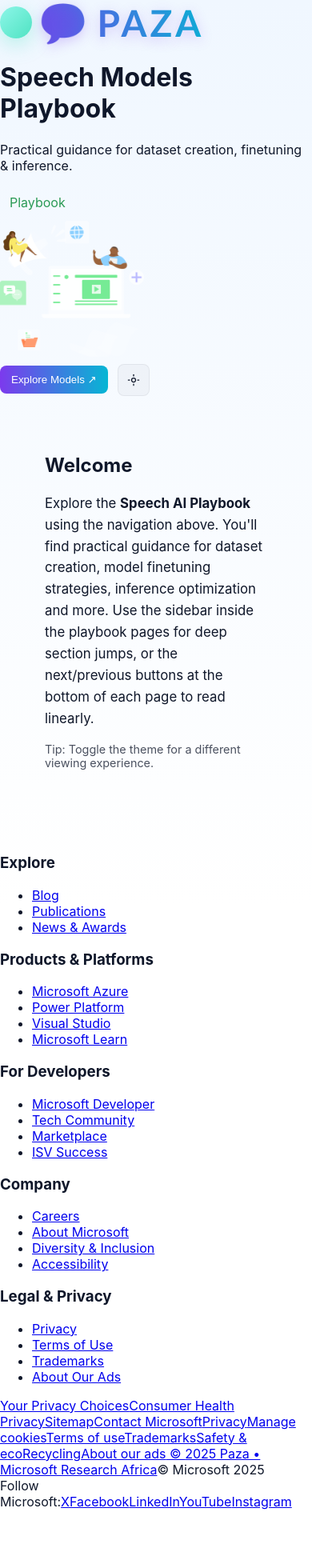
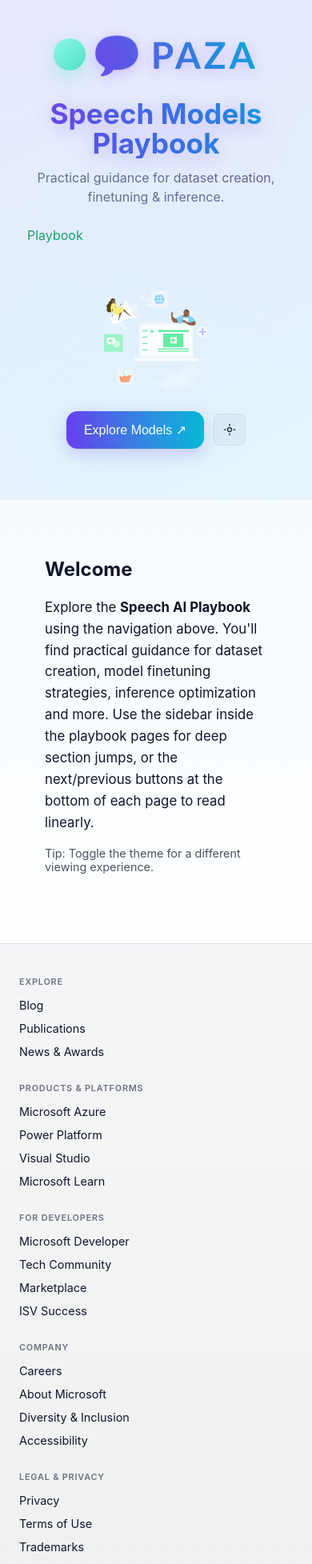
Before and after one commit to microsoft/Vibhasha, a React (Vite) app: page / in a window 390 px wide. Shown: the top 1955 px of the page at 80% size. Before the commit the page ends 1887 px from the top, so only its background shows below. Built offline with nearby package versions, Linux system fonts and the light colour scheme.

Commit message:
update styles

```diff
--- a/styles.css
+++ b/styles.css
@@ -54,7 +54,47 @@
 .chip, .star, .modal-close, .btn-clear, .theme-toggle{ cursor:pointer }
 .chip[disabled], .star[disabled], .modal-close[disabled], .btn-clear[disabled], .theme-toggle[disabled]{ cursor:not-allowed }
 
-.app-footer{ padding:16px; text-align:center; border-top:1px solid rgba(16,24,40,0.02); color:var(--muted) }
+/* Legacy footer placeholder (replaced by .site-footer) */
+.app-footer{ display:none }
+
+/* New global site footer */
+.site-footer{ background:linear-gradient(180deg, rgba(16,24,40,0.04), rgba(16,24,40,0.08)); padding:48px clamp(24px,4vw,60px) 36px; color:var(--text); margin-top:auto; font-size:.9rem; border-top:1px solid rgba(16,24,40,0.08); }
+body.dark .site-footer{ background:linear-gradient(180deg,#071736,#041022); border-top:1px solid rgba(255,255,255,0.08); }
+.site-footer-inner{ max-width:1320px; margin:0 auto; display:flex; flex-direction:column; gap:42px; }
+.site-footer-grid{ display:grid; grid-template-columns: repeat(auto-fit,minmax(180px,1fr)); gap:32px 40px; }
+.site-footer-group{ min-width:160px; }
+.site-footer-heading{ margin:0 0 12px; font-size:.75rem; text-transform:uppercase; letter-spacing:.8px; font-weight:600; color:var(--muted); }
+.site-footer-links{ list-style:none; padding:0; margin:0; display:flex; flex-direction:column; gap:8px; }
+.site-footer-links a{ color:var(--text); text-decoration:none; position:relative; display:inline-block; padding:2px 0; }
+.site-footer-links a:after{ content:''; position:absolute; left:0; bottom:0; width:0; height:2px; background:linear-gradient(90deg,var(--accent),var(--accent2)); transition: width 220ms cubic-bezier(.2,.9,.3,1); border-radius:2px; }
+.site-footer-links a:hover:after, .site-footer-links a:focus:after{ width:100%; }
+body.dark .site-footer-links a{ color:var(--text); }
+.site-footer-bottom{ display:flex; justify-content:space-between; align-items:center; flex-wrap:wrap; gap:20px; border-top:1px solid rgba(16,24,40,0.08); padding-top:20px; }
+body.dark .site-footer-bottom{ border-top:1px solid rgba(255,255,255,0.12); }
+.site-footer-social{ display:flex; gap:14px; align-items:center; flex-wrap:wrap; }
+.site-footer-social-label{ font-weight:600; font-size:.7rem; letter-spacing:.6px; color:var(--muted); margin-right:4px; flex:0 0 auto; }
+.site-footer-social-link{ padding:8px 12px; border-radius:8px; background:rgba(124,58,237,0.08); color:var(--accent); text-decoration:none; font-size:.75rem; font-weight:600; letter-spacing:.5px; box-shadow:0 4px 12px rgba(124,58,237,0.15); transition: background 160ms, transform 160ms; }
+.site-footer-social-link:hover{ background:linear-gradient(90deg,var(--accent),var(--accent2)); color:#fff; transform:translateY(-3px); }
+body.dark .site-footer-social-link{ background:rgba(255,255,255,0.08); color:var(--text); box-shadow:0 4px 14px rgba(0,0,0,0.6); }
+body.dark .site-footer-social-link:hover{ background:linear-gradient(90deg,var(--accent),var(--accent2)); color:#041424; }
+.site-footer-meta{ color:var(--muted); font-size:.7rem; }
+@media (max-width:640px){
+  .site-footer{ padding:40px 24px 32px; }
+  .site-footer-grid{ gap:28px 30px; }
+  .site-footer-heading{ font-size:.68rem; }
+  .site-footer-bottom{ flex-direction:column; align-items:flex-start; }
+}
+/* Single-row legal links */
+.site-footer-legal{ display:flex; flex-wrap:wrap; gap:12px; align-items:center; font-size:.65rem; border-top:1px solid rgba(16,24,40,0.08); padding:18px 0 4px; margin-top:4px; }
+body.dark .site-footer-legal{ border-top:1px solid rgba(255,255,255,0.12); }
+.site-footer-legal a{ color:var(--muted); text-decoration:none; position:relative; padding:4px 6px; border-radius:6px; transition: background 160ms, color 160ms; }
+.site-footer-legal a:hover, .site-footer-legal a:focus{ color:var(--text); background:rgba(124,58,237,0.08); }
+body.dark .site-footer-legal a:hover, body.dark .site-footer-legal a:focus{ background:rgba(255,255,255,0.08); }
+.legal-copyright{ color:var(--muted); padding:4px 6px; }
+@media (max-width:780px){
+  .site-footer-legal{ font-size:.6rem; gap:8px; }
+  .site-footer-legal a{ padding:3px 5px; }
+}
 
 
 
@@ -155,6 +195,41 @@
 
 /* Color variants extracted from screenshot approximate */
 .feature-card.playbook{ background:#8FF0AC; background:linear-gradient(180deg,#99F2B3,#78EB97); }
+
+/* New full-width home header */
+.home-header{ width:100%; display:flex; justify-content:space-between; align-items:center; padding:60px clamp(28px,4vw,60px); box-sizing:border-box; gap:48px; background:linear-gradient(135deg, rgba(124,58,237,0.08), rgba(6,182,212,0.08)); position:relative; overflow:hidden; }
+.home-header:after{ content:""; position:absolute; inset:0; background:radial-gradient(circle at 85% 30%, rgba(124,58,237,0.25), transparent 60%), radial-gradient(circle at 15% 70%, rgba(6,182,212,0.25), transparent 65%); pointer-events:none; mix-blend-mode:overlay; }
+.home-header-left{ display:flex; align-items:flex-start; gap:36px; flex:1; }
+.home-tagline{ max-width:560px; }
+.home-title{ margin:0 0 12px; font-size:clamp(2.1rem,5vw,3.4rem); line-height:1.05; background:linear-gradient(90deg,var(--accent),var(--accent2)); -webkit-background-clip:text; background-clip:text; color:transparent; text-shadow:0 4px 22px rgba(124,58,237,0.25); }
+.home-subtitle{ margin:0; font-size:clamp(0.95rem,1.6vw,1.2rem); line-height:1.5; color:var(--muted); }
+.home-header-right{ display:flex; flex-direction:column; align-items:center; gap:24px; }
+.home-cta{ font-size:1rem; padding:14px 22px; border-radius:14px; box-shadow:0 6px 20px rgba(124,58,237,0.25); }
+.home-cta:hover{ transform:translateY(-3px); }
+.home-cta:active{ transform:translateY(0); }
+@media (max-width:980px){
+  .home-header{ flex-direction:column; text-align:center; padding:48px 28px 72px; }
+  .home-header-left{ flex-direction:column; align-items:center; gap:28px; }
+  .home-header-right img{ width:150px; height:150px; }
+  .home-title{ font-size:clamp(2.2rem,7vw,3rem); }
+  .home-subtitle{ font-size:clamp(1rem,2.4vw,1.25rem); }
+}
+@media (max-width:640px){
+  .home-header{ padding:40px 22px 64px; }
+  .home-header-right img{ width:130px; height:130px; }
+}
+
+/* Compact variant for non-home pages */
+.site-header--compact{ padding:28px clamp(20px,3vw,40px); gap:32px; }
+.site-header--compact .home-title{ font-size:clamp(1.4rem,3.2vw,2.2rem); text-shadow:0 2px 12px rgba(124,58,237,0.18); }
+.site-header--compact .home-subtitle{ font-size:.85rem; }
+.site-header--compact .home-header-right img{ width:120px !important; height:120px !important; }
+.site-header--compact .home-cta{ box-shadow:none; padding:10px 16px; font-size:.8rem; }
+.site-header--compact .home-cta:hover{ transform:none; }
+@media (max-width:820px){
+  .site-header--compact{ flex-direction:column; text-align:center; }
+  .site-header--compact .home-header-left{ align-items:center; }
+}
 
 /* Dark theme adjustments */
 body.dark{
```
